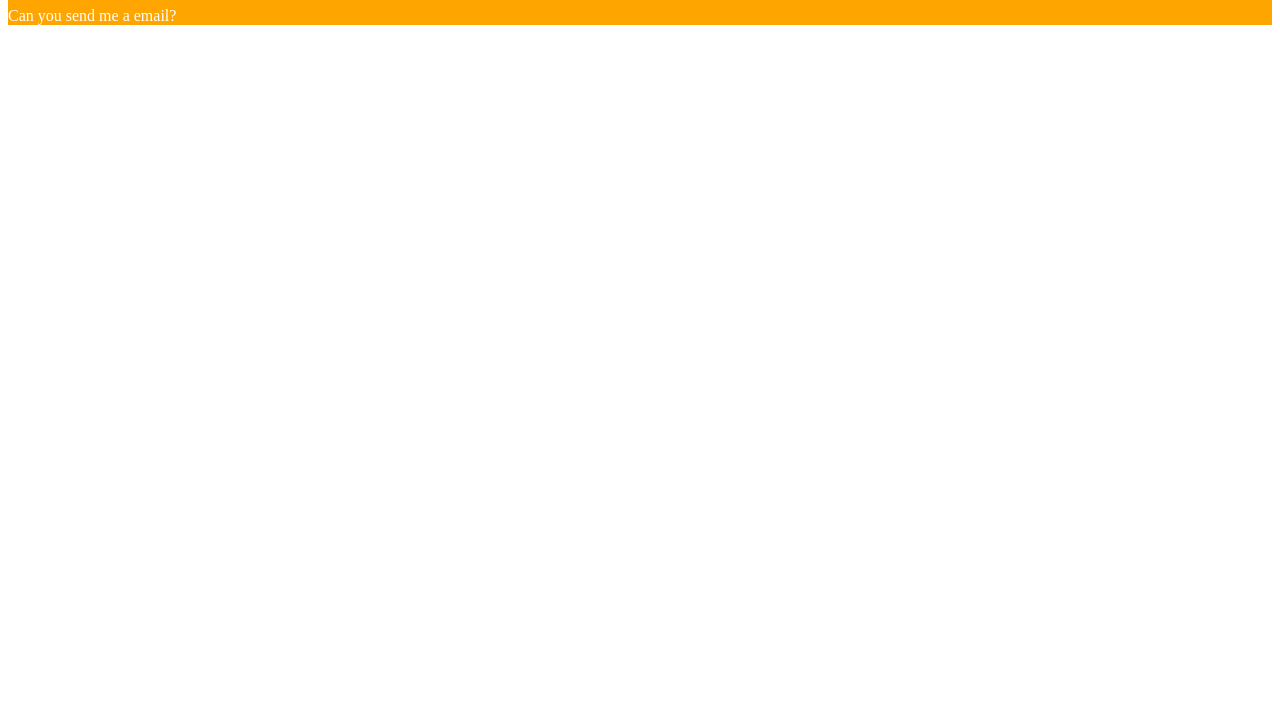
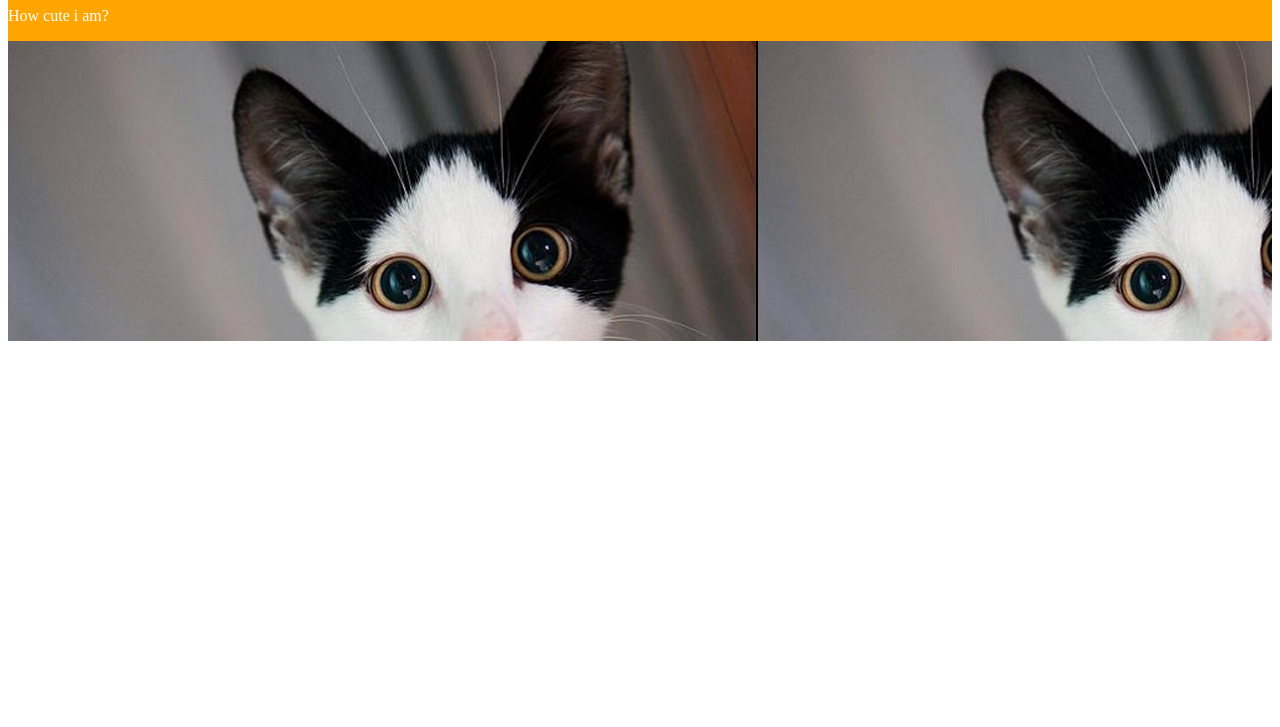
Before and after one commit to Sweetymeow/Webpack_test, a React app: page / in a window 1280 px wide. Shown: the part 73-800 px from the top of the page. Built offline with nearby package versions, Linux system fonts and the light colour scheme.

Commit message:
Loading Image with url-loader

```diff
--- a/package.json
+++ b/package.json
@@ -19,9 +19,11 @@
     "babel-preset-env": "^1.6.1",
     "babel-preset-react": "^6.24.1",
     "css-loader": "^0.28.10",
+    "file-loader": "^1.1.9",
     "node-sass": "^4.7.2",
     "sass-loader": "^6.0.6",
     "style-loader": "^0.20.2",
+    "url-loader": "^0.6.2",
     "webpack": "^3.11.0"
   },
   "dependencies": {
--- a/src/index.js
+++ b/src/index.js
@@ -5,20 +5,21 @@ import './style2.scss';
 
 const MyComp = (props) => <h1>Hello, {props.title}!</h1>;
 
-class Message extends React.Component {
+class Image extends React.Component {
   render () {
     return (
       <div>
         <MyComp title={this.props.myName} />
-        <p>{this.props.message}</p>
+        <p>{this.props.caption}</p>
+        <div id="image"></div>
       </div>
     )
   }
 }
 
-export default Message;
+export default Image;
 
-ReactDOM.render(<Message myName="Email Wendy" message="Can you send me a email?" />,
+ReactDOM.render(<Image myName="Katie" caption="How cute i am?" />,
   document.getElementById('react-container'));
 
 // const arr = ['JavaScript', 'Node', 'webpack', 'React', 'Angular', 'Emmet'];
--- a/src/style2.scss
+++ b/src/style2.scss
@@ -8,3 +8,8 @@ h1{
 p{
   color: $white;
 }
+
+#image{
+  background: url('cat.jpg');
+  height: 300px;
+}
--- a/webpack.config.js
+++ b/webpack.config.js
@@ -30,6 +30,11 @@ module.exports = {
           { loader: 'css-loader' },
           { loader: 'sass-loader' }
         ]
+      },{
+        test: /\.jpg$/,
+        use: [
+          { loader: 'url-loader' }
+        ]
       }
     ]
   }
```
Also changed, not shown: README.md, dist/bundle.js, src/cat.jpg (added), 1 other file.
